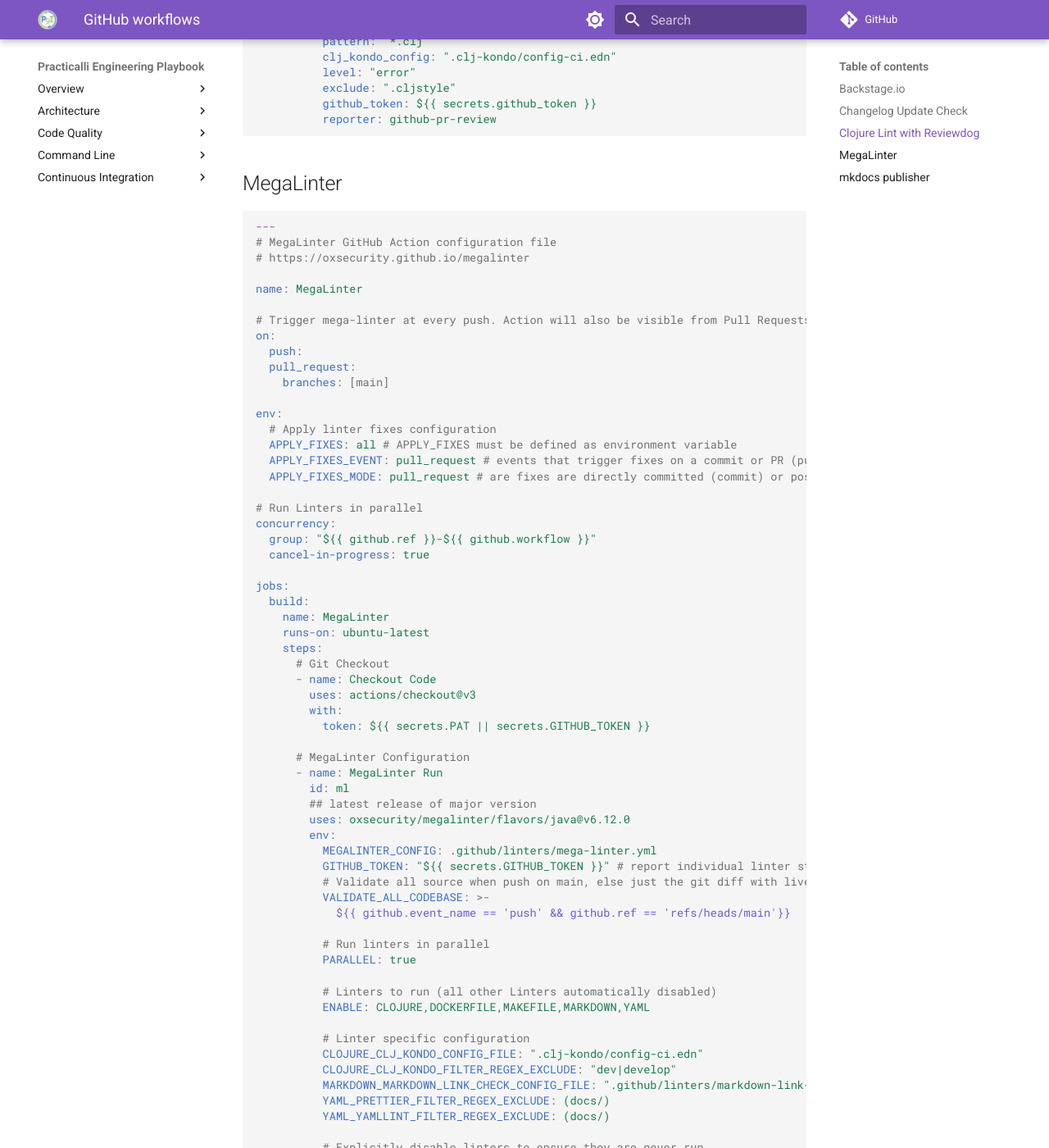
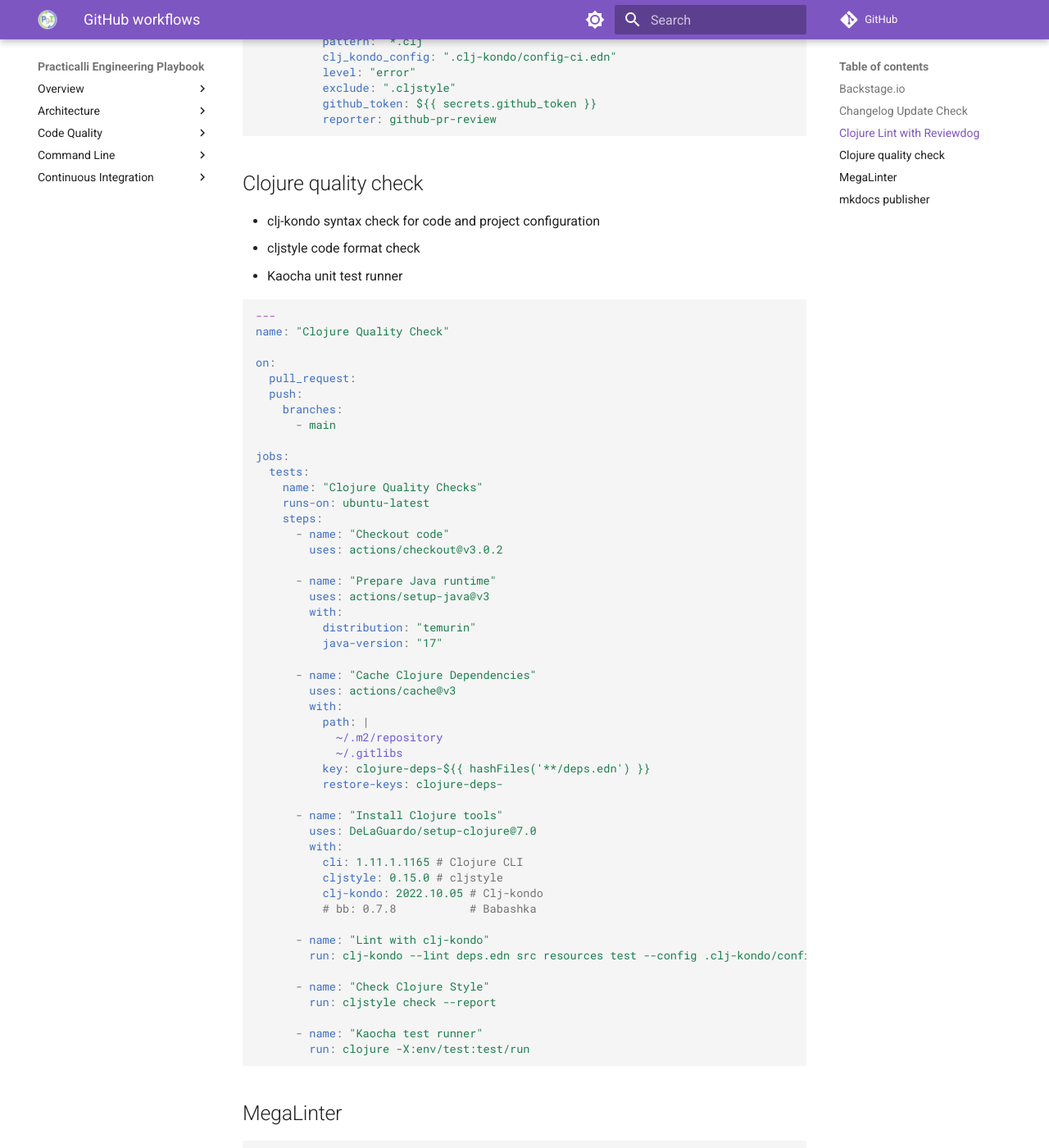
Before and after one commit to practicalli/engineering-playbook, an MkDocs documentation site: the page built from docs/continuous-integration/github-workflows.md, in a window 1280 px wide and 1400 px high, scrolled down 1610 px. Shown: the whole window at 82% size. Built offline with MkDocs 1.6.1 and Material for MkDocs 9.7.7, drawn with Linux system fonts in a browser that asks for light colours; comment, search, counter and statistics services are not loaded.

Commit message:
ci: github workflow - clojure quality check

````diff
--- a/docs/continuous-integration/github-workflows.md
+++ b/docs/continuous-integration/github-workflows.md
@@ -80,6 +80,62 @@
           reporter: github-pr-review
 ```
 
+## Clojure quality check
+
+* clj-kondo syntax check for code and project configuration
+* cljstyle code format check
+* Kaocha unit test runner
+
+```yaml
+---
+name: "Clojure Quality Check"
+
+on:
+  pull_request:
+  push:
+    branches:
+      - main
+
+jobs:
+  tests:
+    name: "Clojure Quality Checks"
+    runs-on: ubuntu-latest
+    steps:
+      - name: "Checkout code"
+        uses: actions/checkout@v3.0.2
+
+      - name: "Prepare Java runtime"
+        uses: actions/setup-java@v3
+        with:
+          distribution: "temurin"
+          java-version: "17"
+
+      - name: "Cache Clojure Dependencies"
+        uses: actions/cache@v3
+        with:
+          path: |
+            ~/.m2/repository
+            ~/.gitlibs
+          key: clojure-deps-${{ hashFiles('**/deps.edn') }}
+          restore-keys: clojure-deps-
+
+      - name: "Install Clojure tools"
+        uses: DeLaGuardo/setup-clojure@7.0
+        with:
+          cli: 1.11.1.1165 # Clojure CLI
+          cljstyle: 0.15.0 # cljstyle
+          clj-kondo: 2022.10.05 # Clj-kondo
+          # bb: 0.7.8           # Babashka
+
+      - name: "Lint with clj-kondo"
+        run: clj-kondo --lint deps.edn src resources test --config .clj-kondo/config-ci.edn
+
+      - name: "Check Clojure Style"
+        run: cljstyle check --report
+
+      - name: "Kaocha test runner"
+        run: clojure -X:env/test:test/run
+```
 
 ## MegaLinter
 
````
